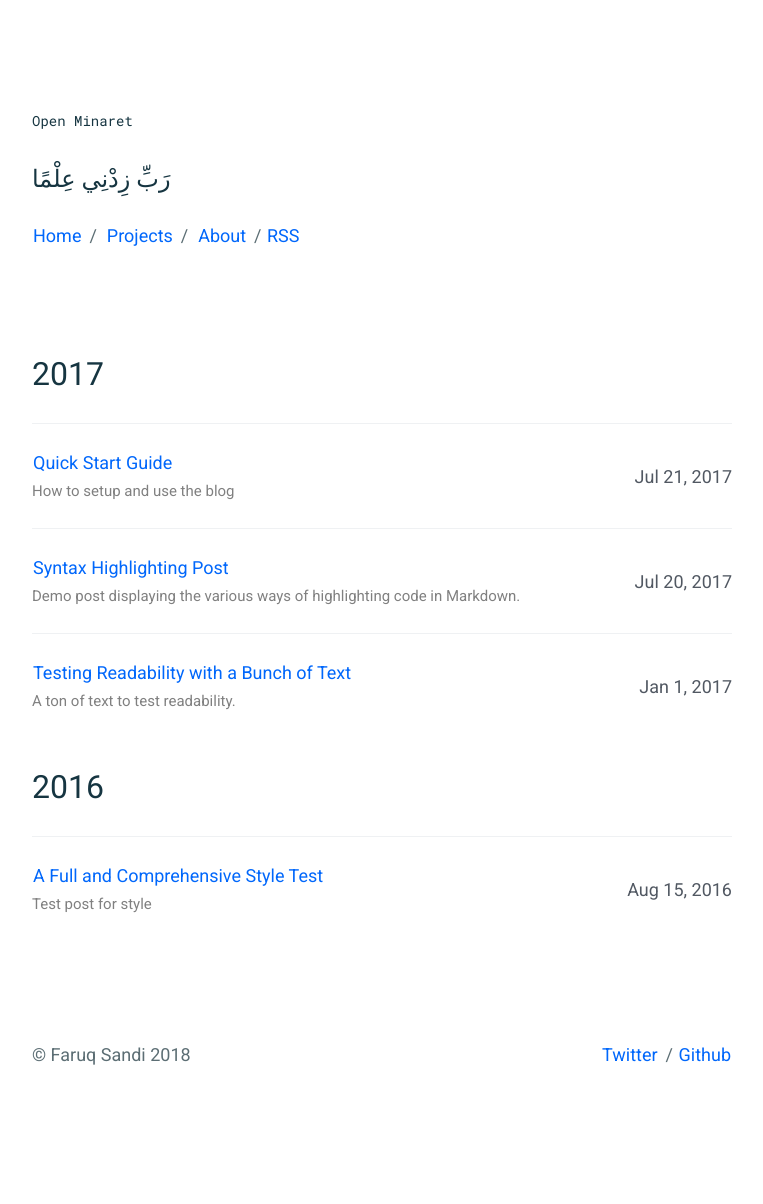
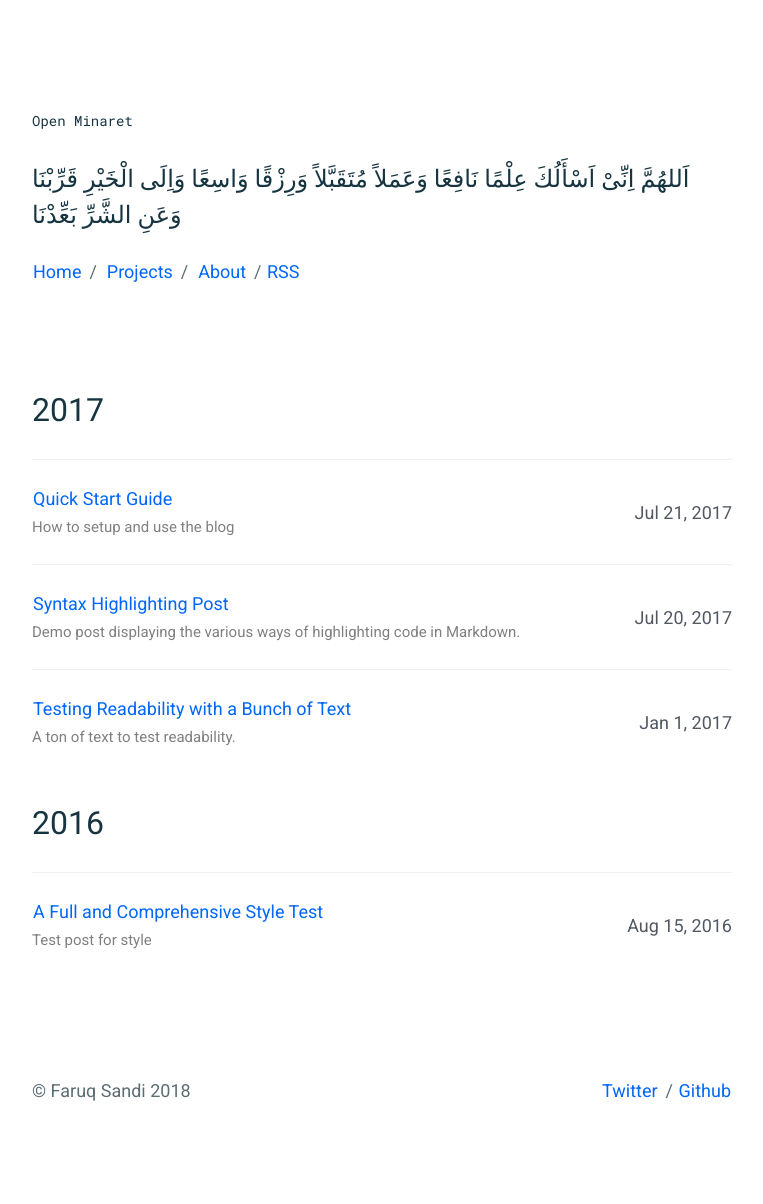
Before and after one commit to ominaret/ominaret.github.io, a Jekyll site: the page built from index.html, in a window 1280 px wide. Shown: the whole page, without its empty margins (258-1021 px from the left). Built offline with Jekyll 4.4.1, drawn with Linux system fonts in a browser that asks for light colours; before the commit the page ends 1168 px from its top, so only the background shows below that.

Commit message:
اَللهُمَّ اِنِّىْ اَسْأَلُكَ عِلْمًا نَافِعًا وَعَمَلاً مُتَقَبَّلاً وَرِزْقًا وَاسِعًا وَاِلَى الْخَيْرِ قَرِّبْنَا وَعَنِ الشَّرِّ بَعِّدْنَا

```diff
--- a/_config.yml
+++ b/_config.yml
@@ -1,7 +1,8 @@
 # Site settings
 title: "Open Minaret"
 description: >
-  رَبِّ زِدْنِي عِلْمًا
+    اَللهُمَّ اِنِّىْ اَسْأَلُكَ عِلْمًا نَافِعًا وَعَمَلاً مُتَقَبَّلاً وَرِزْقًا وَاسِعًا وَاِلَى الْخَيْرِ قَرِّبْنَا وَعَنِ الشَّرِّ بَعِّدْنَا
+
 
 author: Faruq Sandi
 email: sandi@cubicless.com
```
